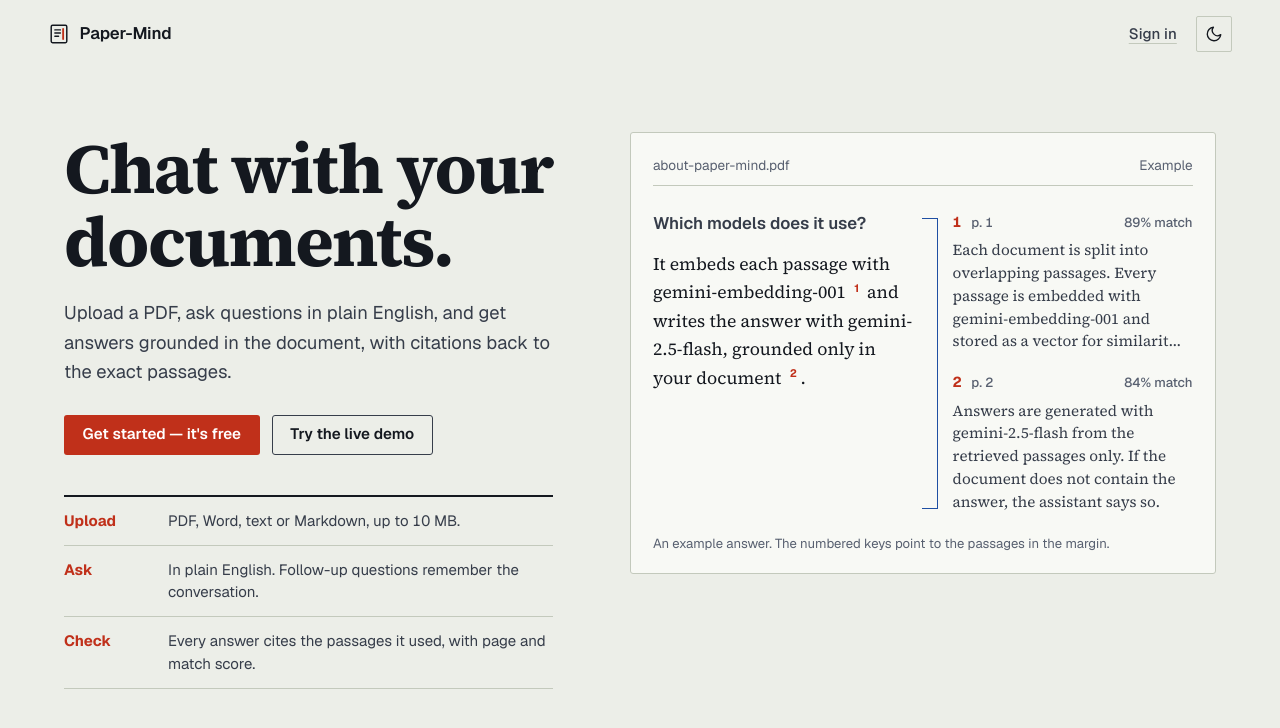
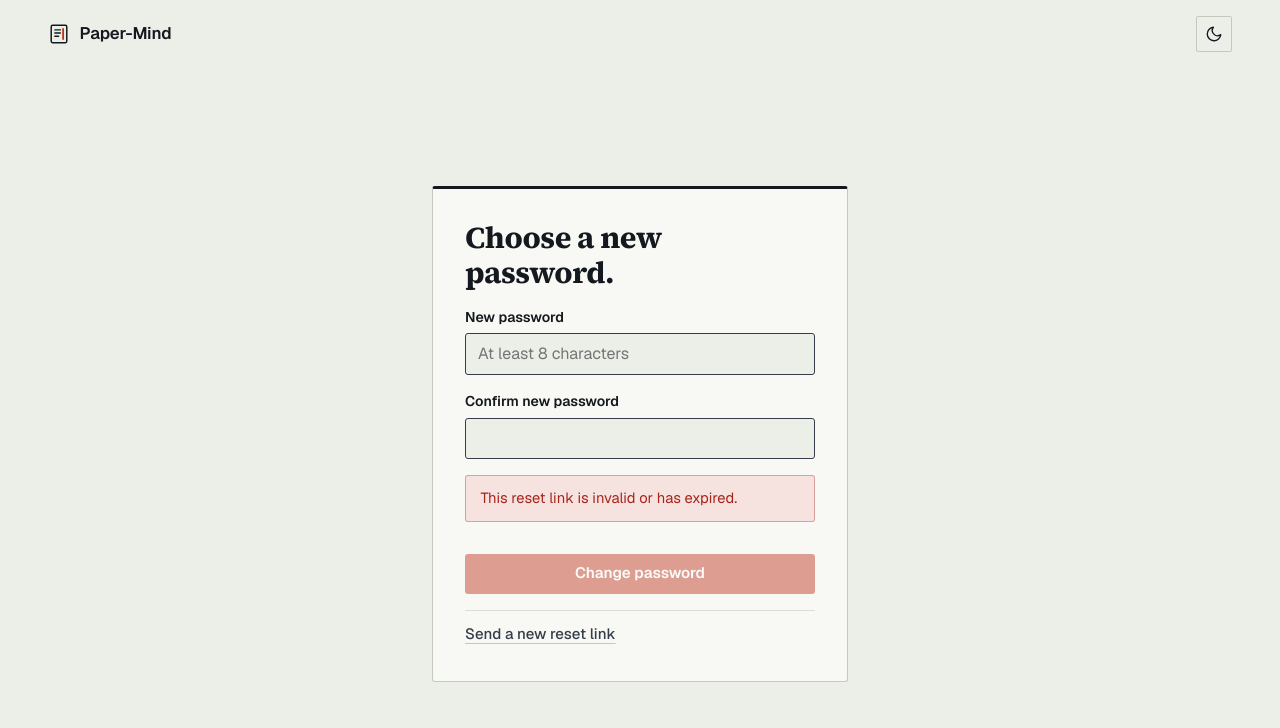
Before and after one commit to ahmad-zaman123/Paper-Mind, a React (Vite) app in the folder Frontend/: page /reset-password in a window 1280 px wide. Before the commit this address led to /. Shown: the top 728 px of the page. Built offline with nearby package versions, Linux system fonts and the light colour scheme; no server answers.

Commit message:
Add forgot and reset password pages

```diff
--- a/Frontend/src/App.jsx
+++ b/Frontend/src/App.jsx
@@ -5,6 +5,8 @@ import Landing from "./pages/Landing.jsx";
 import Login from "./pages/Login.jsx";
 import Dashboard from "./pages/Dashboard.jsx";
 import Chat from "./pages/Chat.jsx";
+import ForgotPassword from "./pages/ForgotPassword.jsx";
+import ResetPassword from "./pages/ResetPassword.jsx";
 
 function RequireAuth({ children }) {
   return isAuthenticated() ? children : <Navigate to="/login" replace />;
@@ -18,6 +20,8 @@ export default function App() {
   return (
     <Routes>
       <Route path="/login" element={<Login />} />
+      <Route path="/forgot-password" element={<ForgotPassword />} />
+      <Route path="/reset-password" element={<ResetPassword />} />
       <Route path="/" element={<Home />} />
       <Route
         path="/c/:conversationId"
--- a/Frontend/src/api.js
+++ b/Frontend/src/api.js
@@ -112,7 +112,14 @@ export const api = {
     return data;
   },
   me: () => apiRequest("/api/auth/me/"),
-  changePassword: (payload) => apiRequest("/api/auth/password/", { method: "POST", body: payload }),
+  /** Changing the password ends every session, so keep the new pair the server returns for this one. */
+  changePassword: async (payload) => {
+    const data = await apiRequest("/api/auth/password/", { method: "POST", body: payload });
+    setTokens(data.access, data.refresh);
+    return data;
+  },
+  forgotPassword: (email) => apiRequest("/api/auth/password/forgot/", { method: "POST", body: { email }, retry: false }),
+  resetPassword: (payload) => apiRequest("/api/auth/password/reset/", { method: "POST", body: payload, retry: false }),
   /** Exchange a Google ID token (from the Google button) for our JWT pair; creates the account on first use. */
   loginWithGoogle: async (credential) => {
     const data = await apiRequest("/api/auth/google/", { method: "POST", body: { credential }, retry: false });
--- /dev/null
+++ b/Frontend/src/pages/ForgotPassword.jsx
@@ -0,0 +1,77 @@
+import { useState } from "react";
+import { Link } from "react-router-dom";
+
+import { api } from "../api.js";
+import Brand from "../components/Brand.jsx";
+import ThemeToggle from "../components/ThemeToggle.jsx";
+import { useDocumentTitle } from "../utils/useDocumentTitle.js";
+
+export default function ForgotPassword() {
+  useDocumentTitle("Reset your password");
+  const [email, setEmail] = useState("");
+  const [sent, setSent] = useState("");
+  const [error, setError] = useState("");
+  const [busy, setBusy] = useState(false);
+
+  async function handleSubmit(event) {
+    event.preventDefault();
+    setError("");
+    setBusy(true);
+    try {
+      setSent((await api.forgotPassword(email)).detail);
+    } catch (err) {
+      setError(err.data?.email?.[0] || err.message || "Something went wrong.");
+    } finally {
+      setBusy(false);
+    }
+  }
+
+  return (
+    <div className="auth-page">
+      <header className="landing-nav">
+        <Brand to="/" />
+        <nav className="landing-nav-links" aria-label="Primary">
+          <ThemeToggle />
+        </nav>
+      </header>
+      <div className="auth-screen">
+        <form className="auth-card" onSubmit={handleSubmit}>
+          <h1>Reset your password.</h1>
+          {sent ? (
+            <p className="auth-subtitle" role="status">
+              {sent} It expires in 15 minutes, so check your spam folder if you don&apos;t see it.
+            </p>
+          ) : (
+            <>
+              <p className="auth-subtitle">Enter your email and we&apos;ll send you a link to choose a new one.</p>
+              <label className="field">
+                <span>Email</span>
+                <input
+                  type="email"
+                  required
+                  autoComplete="email"
+                  value={email}
+                  onChange={(e) => setEmail(e.target.value)}
+                  placeholder="you@example.com"
+                />
+              </label>
+              {error && (
+                <div className="error-banner" role="alert">
+                  {error}
+                </div>
+              )}
+              <button className="btn primary" type="submit" disabled={busy}>
+                {busy ? "One moment…" : "Send reset link"}
+              </button>
+            </>
+          )}
+          <div className="auth-alt">
+            <Link to="/login" className="link-btn">
+              Back to sign in
+            </Link>
+          </div>
+        </form>
+      </div>
+    </div>
+  );
+}
--- a/Frontend/src/pages/Login.jsx
+++ b/Frontend/src/pages/Login.jsx
@@ -1,5 +1,5 @@
 import { useCallback, useState } from "react";
-import { useLocation, useNavigate } from "react-router-dom";
+import { Link, useLocation, useNavigate } from "react-router-dom";
 
 import { api } from "../api.js";
 import Brand from "../components/Brand.jsx";
@@ -165,6 +165,12 @@ export default function Login() {
             </div>
           </label>
 
+          {!isRegister && (
+            <Link to="/forgot-password" className="link-btn auth-forgot">
+              Forgot password?
+            </Link>
+          )}
+
           {error && (
             <div className="error-banner" role="alert">
               {error}
--- /dev/null
+++ b/Frontend/src/pages/ResetPassword.jsx
@@ -0,0 +1,108 @@
+import { useState } from "react";
+import { Link, useSearchParams } from "react-router-dom";
+
+import { api, clearTokens } from "../api.js";
+import Brand from "../components/Brand.jsx";
+import ThemeToggle from "../components/ThemeToggle.jsx";
+import { useDocumentTitle } from "../utils/useDocumentTitle.js";
+
+const INVALID_LINK = "This reset link is invalid or has expired.";
+
+export default function ResetPassword() {
+  useDocumentTitle("Choose a new password");
+  const [params] = useSearchParams();
+  const uid = params.get("uid") || "";
+  const token = params.get("token") || "";
+  const validLink = Boolean(uid && token);
+  const [password, setPassword] = useState("");
+  const [confirm, setConfirm] = useState("");
+  const [done, setDone] = useState(false);
+  const [error, setError] = useState(validLink ? "" : INVALID_LINK);
+  const [busy, setBusy] = useState(false);
+
+  async function handleSubmit(event) {
+    event.preventDefault();
+    if (password !== confirm) {
+      setError("The passwords don't match.");
+      return;
+    }
+    setError("");
+    setBusy(true);
+    try {
+      await api.resetPassword({ uid, token, new_password: password });
+      // Any session in this browser has just ended too.
+      clearTokens();
+      setDone(true);
+    } catch (err) {
+      setError(err.data?.new_password?.[0] || err.message || "Something went wrong.");
+    } finally {
+      setBusy(false);
+    }
+  }
+
+  return (
+    <div className="auth-page">
+      <header className="landing-nav">
+        <Brand to="/" />
+        <nav className="landing-nav-links" aria-label="Primary">
+          <ThemeToggle />
+        </nav>
+      </header>
+      <div className="auth-screen">
+        <form className="auth-card" onSubmit={handleSubmit}>
+          <h1>{done ? "Password changed." : "Choose a new password."}</h1>
+          {done ? (
+            <p className="auth-subtitle" role="status">
+              You can now sign in with it. Any other devices have been signed out.
+            </p>
+          ) : (
+            <>
+              <label className="field">
+                <span>New password</span>
+                <input
+                  type="password"
+                  required
+                  minLength={8}
+                  autoComplete="new-password"
+                  value={password}
+                  onChange={(e) => setPassword(e.target.value)}
+                  placeholder="At least 8 characters"
+                />
+              </label>
+              <label className="field">
+                <span>Confirm new password</span>
+                <input
+                  type="password"
+                  required
+                  minLength={8}
+                  autoComplete="new-password"
+                  value={confirm}
+                  onChange={(e) => setConfirm(e.target.value)}
+                />
+              </label>
+              {error && (
+                <div className="error-banner" role="alert">
+                  {error}
+                </div>
+              )}
+              <button className="btn primary" type="submit" disabled={busy || !validLink}>
+                {busy ? "One moment…" : "Change password"}
+              </button>
+            </>
+          )}
+          <div className="auth-alt">
+            {done ? (
+              <Link to="/login" className="link-btn">
+                Go to sign in
+              </Link>
+            ) : (
+              <Link to="/forgot-password" className="link-btn">
+                Send a new reset link
+              </Link>
+            )}
+          </div>
+        </form>
+      </div>
+    </div>
+  );
+}
--- a/Frontend/src/styles.css
+++ b/Frontend/src/styles.css
@@ -323,6 +323,7 @@ button { font: inherit; }
 .input-wrap input { padding-right: 2.8rem; }
 .reveal-btn { position: absolute; right: 0.2rem; top: 50%; transform: translateY(-50%); width: 2.2rem; height: 2.2rem; display: grid; place-items: center; background: none; border: none; color: var(--muted); cursor: pointer; border-radius: 3px; }
 .reveal-btn:hover { color: var(--ink); }
+.auth-forgot { align-self: flex-start; font-size: 0.88rem; }
 .auth-alt { display: flex; flex-direction: column; gap: 0.5rem; align-items: flex-start; padding-top: 0.5rem; border-top: 1px solid var(--rule-soft); }
 
 /* ---------- landing ---------- */
```
